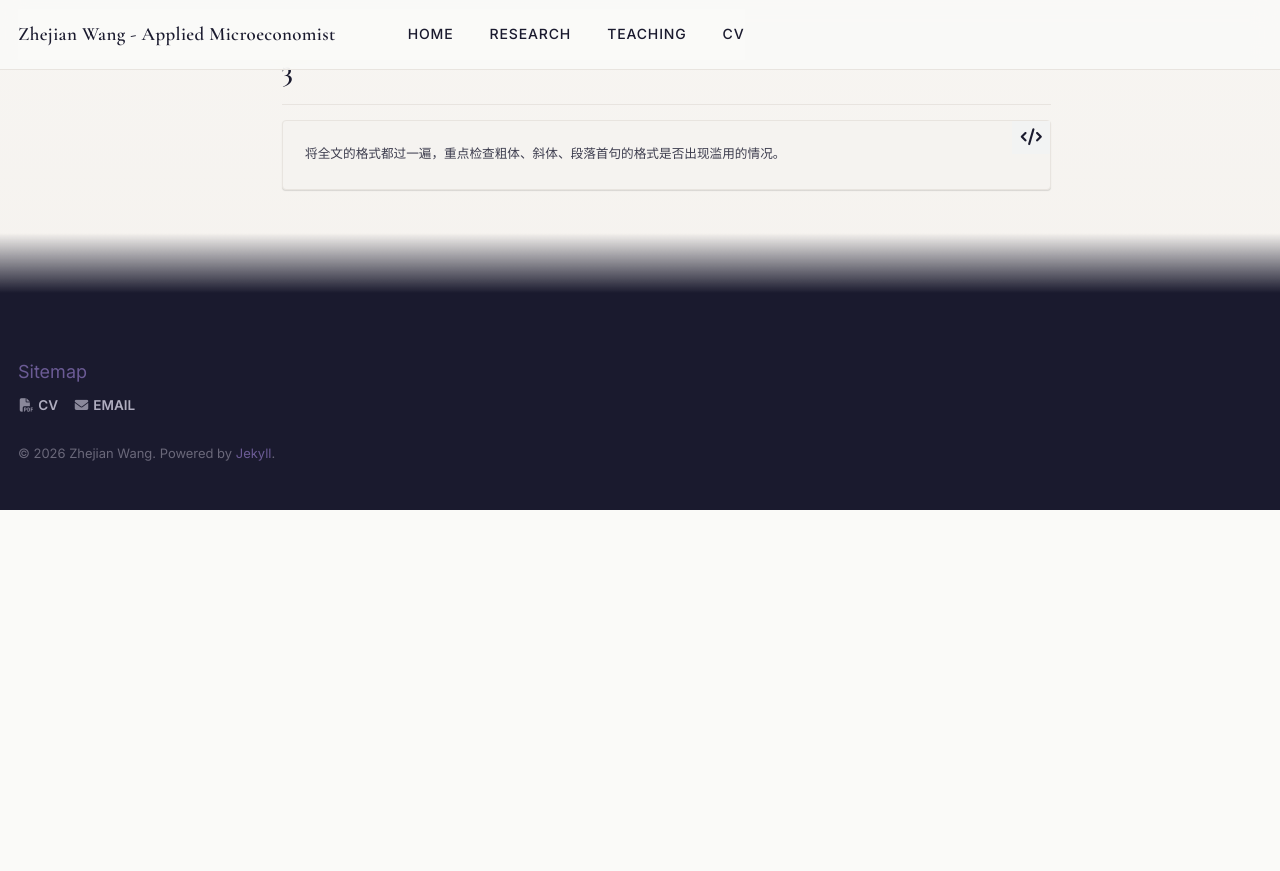
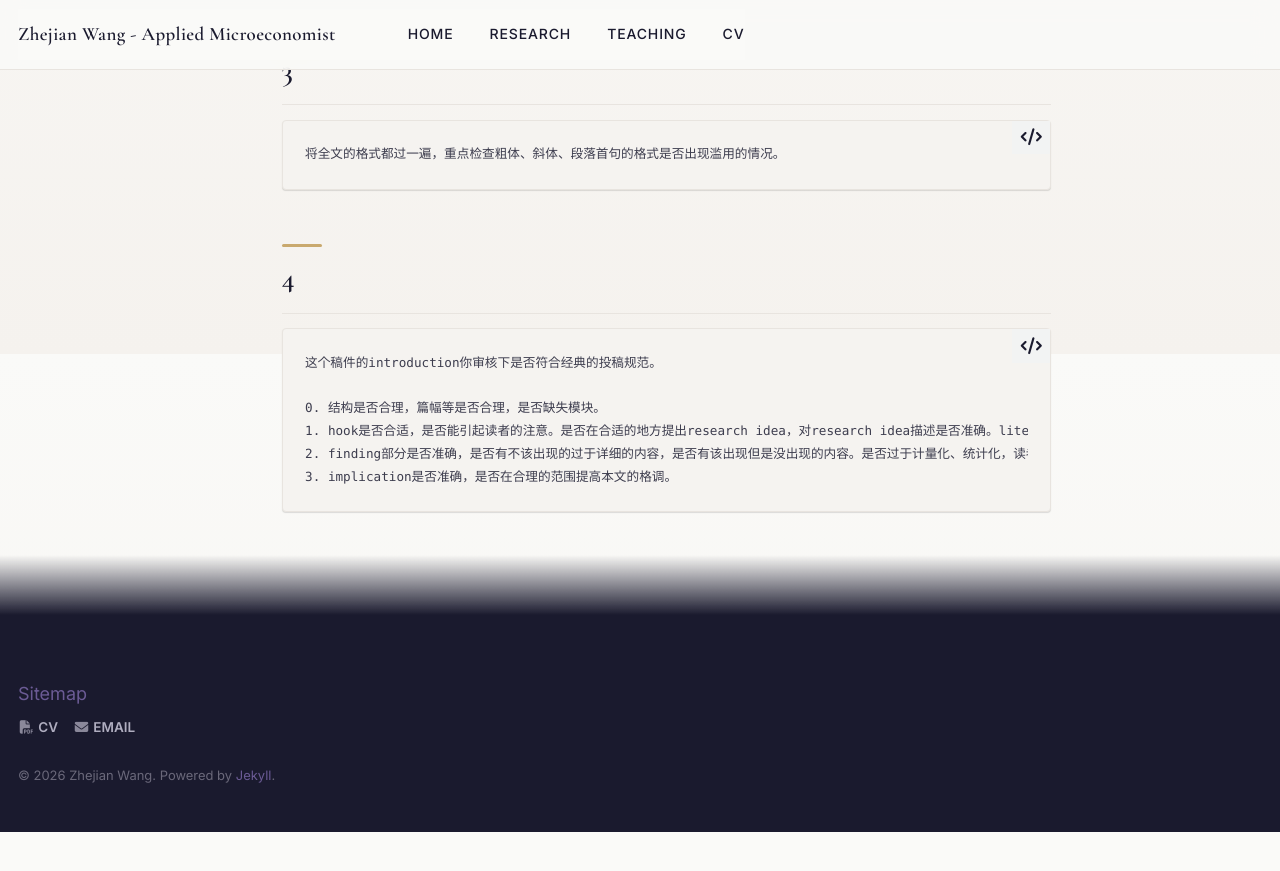
Before and after one commit to zhejianw/zhejianw.github.io, a Jekyll site: the page built from ai/prompts/index.md, in a window 1280 px wide and 900 px high, scrolled down 546 px. Shown: the top 871 px of the window. Built offline with Jekyll 4.4.1, drawn with Linux system fonts in a browser that asks for light colours; a script that is not in the unit is left out; before the commit the page ends 1218 px from its top, so only the background shows below that.

Commit message:
Add the author-provided introduction review prompt

```diff
--- a/ai/prompts/index.md
+++ b/ai/prompts/index.md
@@ -28,3 +28,14 @@ last_updated: 2026-08-26
 ~~~text
 将全文的格式都过一遍，重点检查粗体、斜体、段落首句的格式是否出现滥用的情况。
 ~~~
+
+## 4
+
+~~~text
+这个稿件的introduction你审核下是否符合经典的投稿规范。
+
+0. 结构是否合理，篇幅等是否合理，是否缺失模块。
+1. hook是否合适，是否能引起读者的注意。是否在合适的地方提出research idea，对research idea描述是否准确。literature 和 contribution的介绍是否优秀，是否过于泛泛而谈。
+2. finding部分是否准确，是否有不该出现的过于详细的内容，是否有该出现但是没出现的内容。是否过于计量化、统计化，读者是否能快速理解。
+3. implication是否准确，是否在合理的范围提高本文的格调。
+~~~
```
